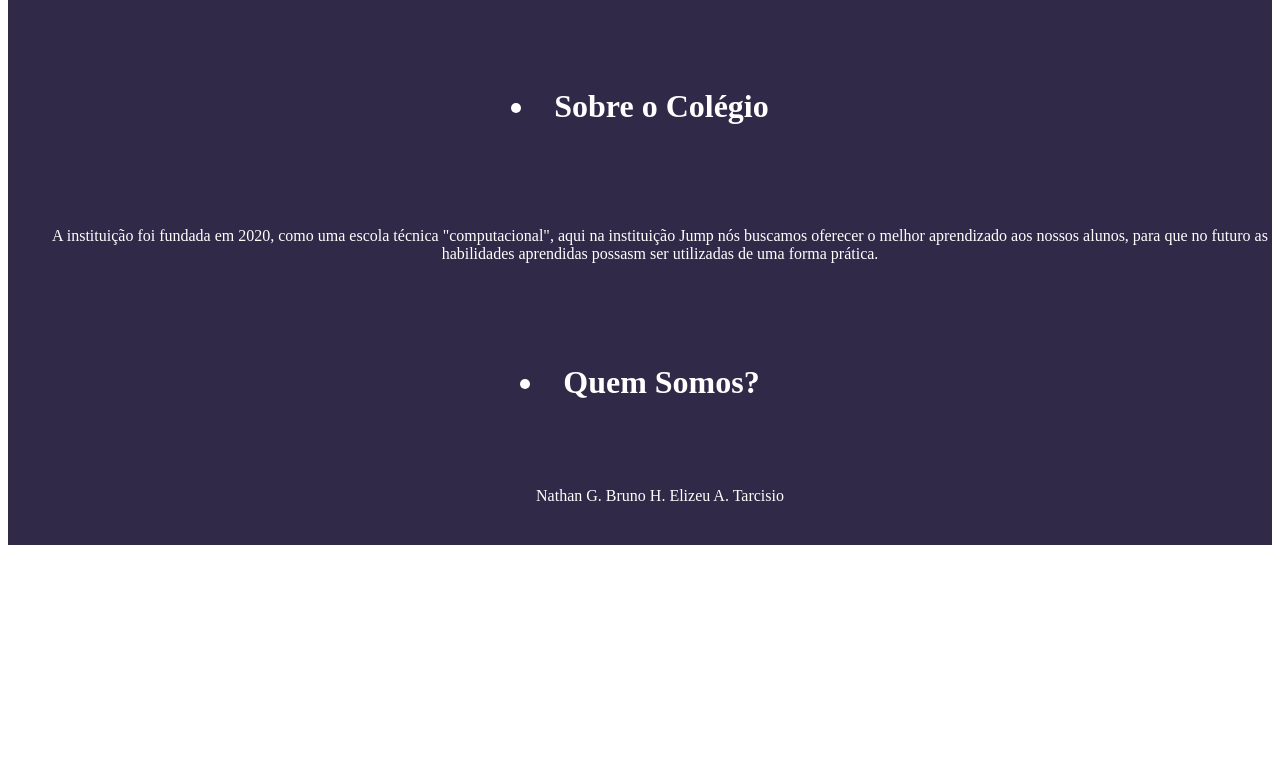
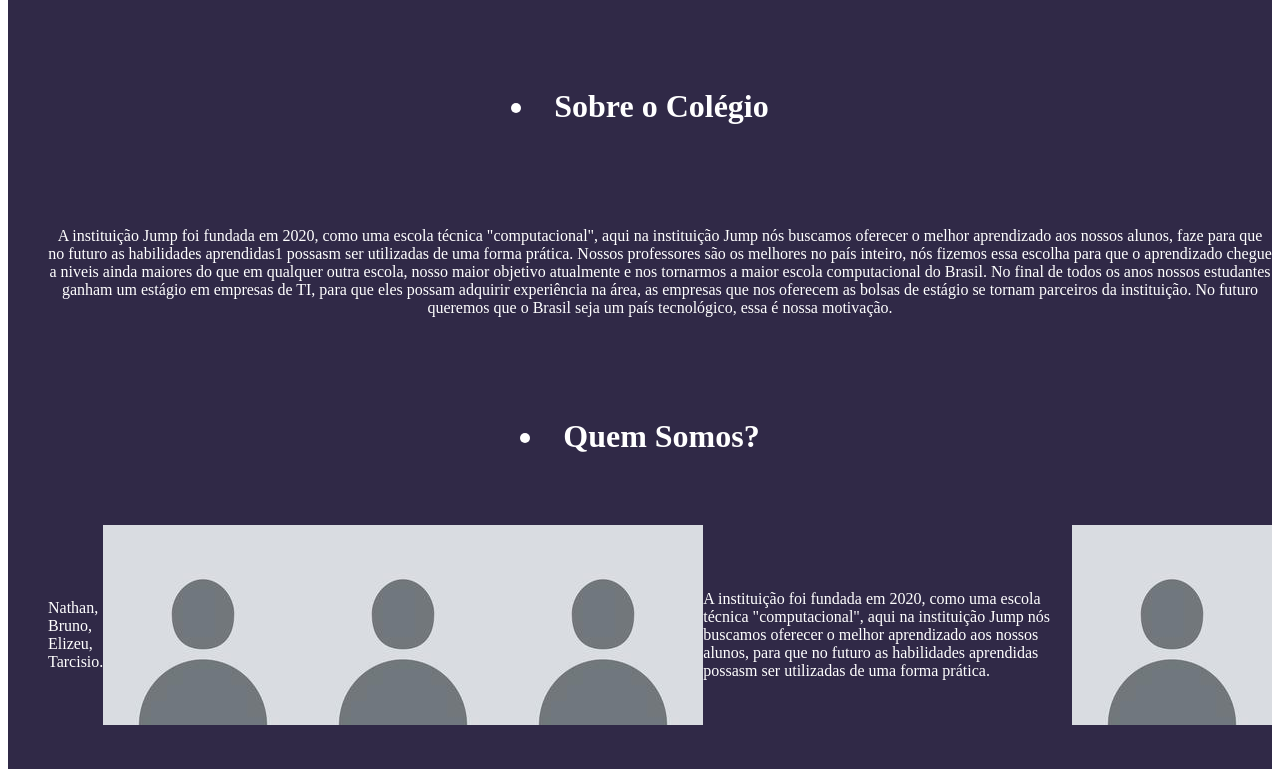
Before and after one commit to BrunoOMal/25-05, a plain HTML site: page index.html in a window 1280 px wide. Shown: the part 336-1113 px from the top of the page. Before the commit the page ends 889 px from the top, so only its background shows below. Drawn offline with Linux system fonts and the light colour scheme.

Commit message:
Add files via upload

```diff
--- a/index.html
+++ b/index.html
@@ -23,7 +23,7 @@
   </header>
   <header class="oba">
    <ul> <p class="example">
-      A instituição foi fundada em 2020, como uma escola técnica "computacional", aqui na instituição Jump nós buscamos oferecer o melhor aprendizado aos nossos alunos, para que no futuro as habilidades aprendidas possasm ser utilizadas de uma forma prática. </li>
+      A instituição Jump foi fundada em 2020, como uma escola técnica "computacional", aqui na instituição Jump nós buscamos oferecer o melhor aprendizado aos  nossos alunos, faze para que no futuro as habilidades aprendidas1 possasm ser utilizadas de uma forma prática. Nossos professores são os melhores no país inteiro, nós fizemos essa escolha para que o aprendizado chegue a niveis ainda maiores do que em qualquer outra escola, nosso maior objetivo atualmente e nos tornarmos a maior escola computacional do Brasil. No final de todos os anos nossos estudantes ganham um estágio em empresas de TI, para que eles possam adquirir experiência na área, as empresas que nos oferecem as bolsas de estágio se tornam parceiros da instituição. No futuro queremos que o Brasil seja um país tecnológico, essa é nossa motivação. </li>
   </ul>
 </p>
    </header>
@@ -33,6 +33,34 @@
    <body>
    <header class="eba">
    <ul>
-     Nathan G. Bruno H. Elizeu A. Tarcisio
+     Nathan, Bruno, Elizeu, Tarcisio.
    </body>
    </ul>
+   <body>
+    <header class="cabecalho2">
+  <div class="cabecalho2"><img src="default-avatar-icon-of-social-media-user-vector.jpg" alt="foto"></div>
+  <ul class="cabecalho-lista">
+  </ul>
+  </header>
+  </body>
+  <body>
+    <header class="cabecalho2">
+  <div class="cabecalho2"><img src="default-avatar-icon-of-social-media-user-vector.jpg" alt="foto"></div>
+  <ul class="cabecalho-lista">
+  </ul>
+  </header>
+  </body>
+  <body>
+    <header class="cabecalho2">
+  <div class="cabecalho2"><img src="default-avatar-icon-of-social-media-user-vector.jpg" alt="foto"></div>
+  <ul class="cabecalho-lista">
+  </ul>
+  </header>
+  </body>      A instituição foi fundada em 2020, como uma escola técnica "computacional", aqui na instituição Jump nós buscamos oferecer o melhor aprendizado aos  nossos alunos, para que no futuro as habilidades aprendidas possasm ser utilizadas de uma forma prática. </li>
+  <body>
+    <header class="cabecalho2">
+  <div class="cabecalho2"><img src="default-avatar-icon-of-social-media-user-vector.jpg" alt="foto"></div>
+  <ul class="cabecalho-lista">
+  </ul>
+  </header>
+  </body>
```
Also changed, not shown: default-avatar-icon-of-social-media-user-vector.jpg (added).
